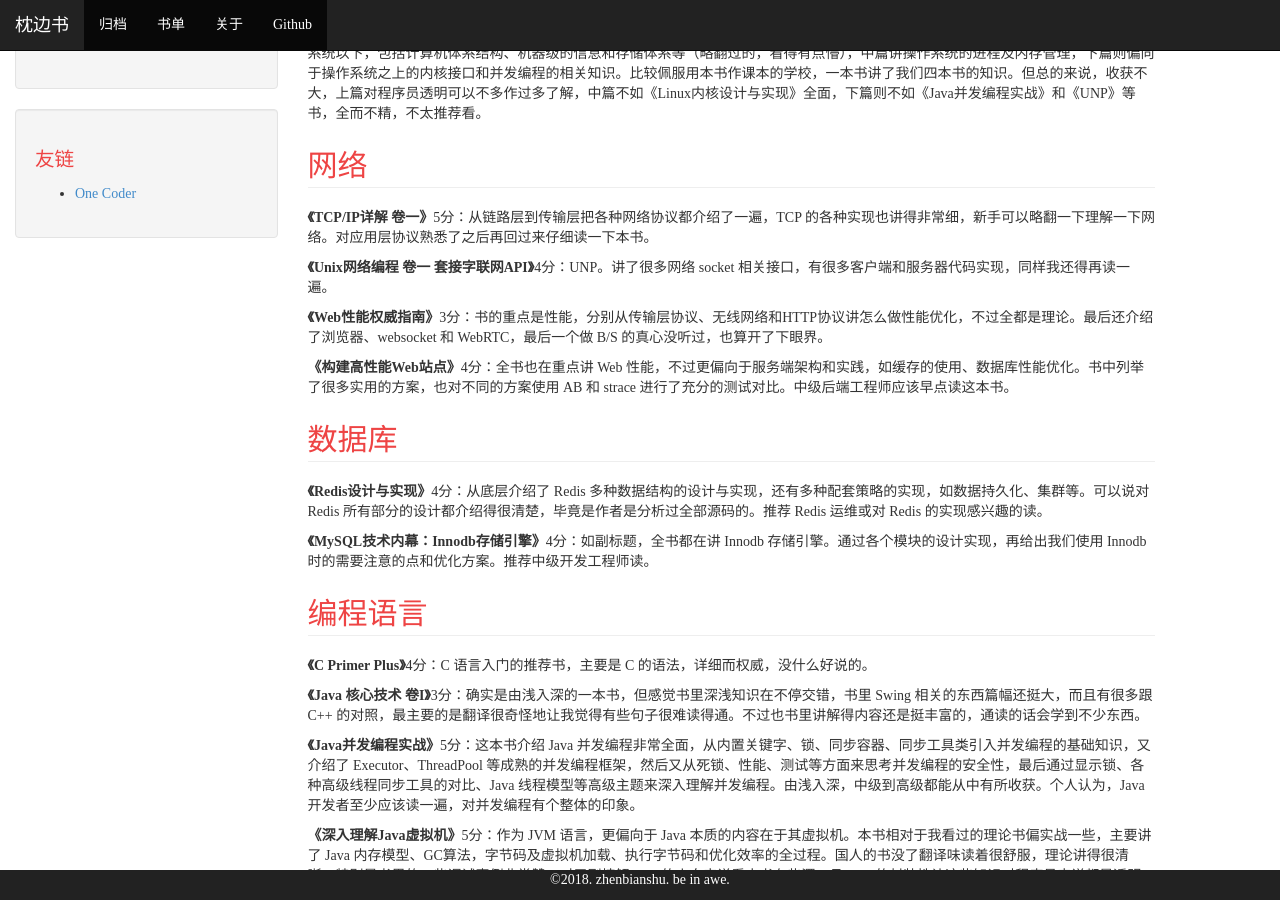
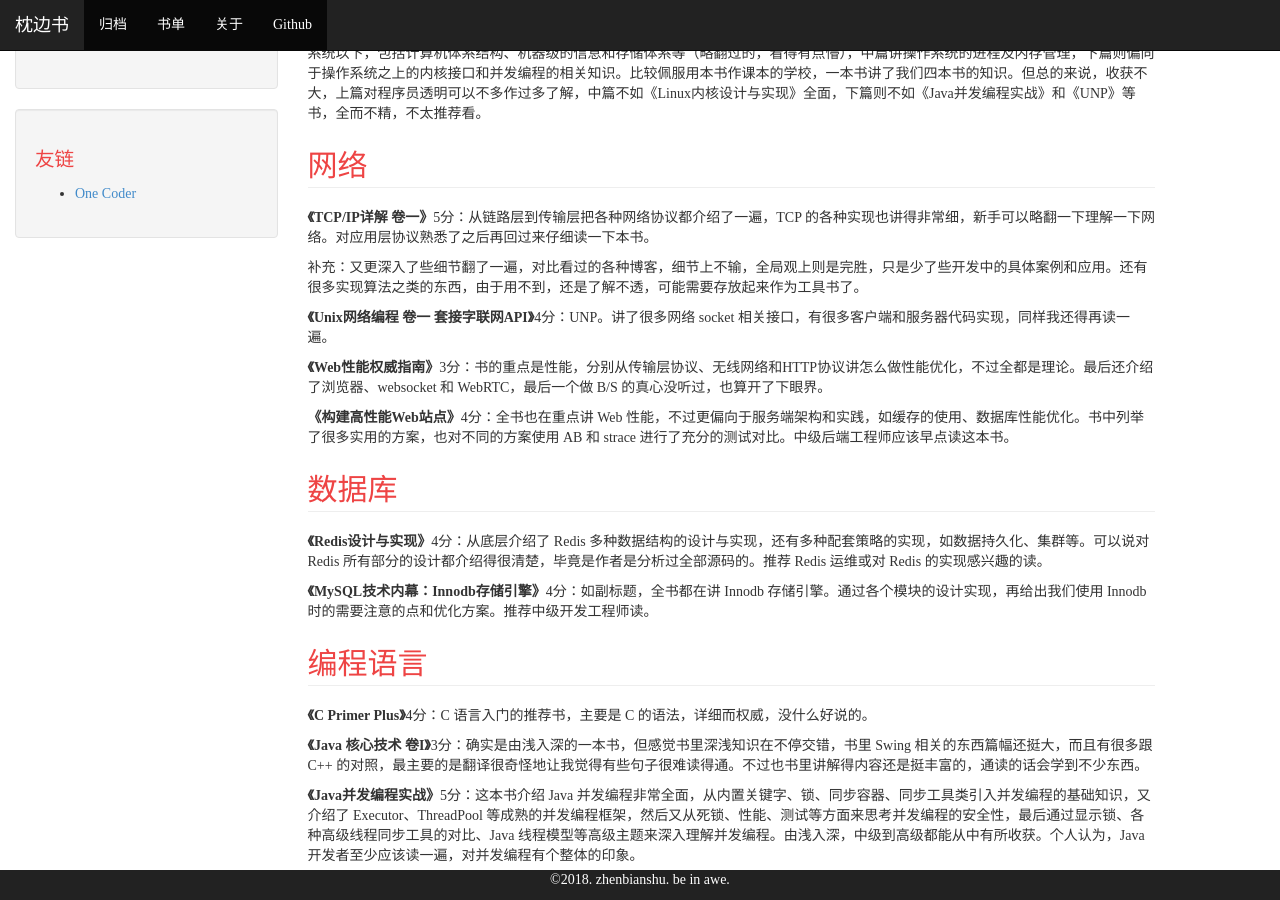
Before and after one commit to zhenbianshu/zhenbianshu.github.io, a Jekyll site: the page built from book_list.md, in a window 1280 px wide and 900 px high, scrolled down 360 px. Built offline with Jekyll 4.4.1, drawn with Linux system fonts in a browser that asks for light colours; comment, search, counter and statistics services are not loaded.

Commit message:
add book;

```diff
--- a/book_list.md
+++ b/book_list.md
@@ -19,6 +19,8 @@
 ## 网络
 ---
 **《TCP/IP详解 卷一》**5分：从链路层到传输层把各种网络协议都介绍了一遍，TCP 的各种实现也讲得非常细，新手可以略翻一下理解一下网络。对应用层协议熟悉了之后再回过来仔细读一下本书。
+
+补充：又更深入了些细节翻了一遍，对比看过的各种博客，细节上不输，全局观上则是完胜，只是少了些开发中的具体案例和应用。还有很多实现算法之类的东西，由于用不到，还是了解不透，可能需要存放起来作为工具书了。
 
 **《Unix网络编程 卷一 套接字联网API》**4分：UNP。讲了很多网络 socket 相关接口，有很多客户端和服务器代码实现，同样我还得再读一遍。
 
```
